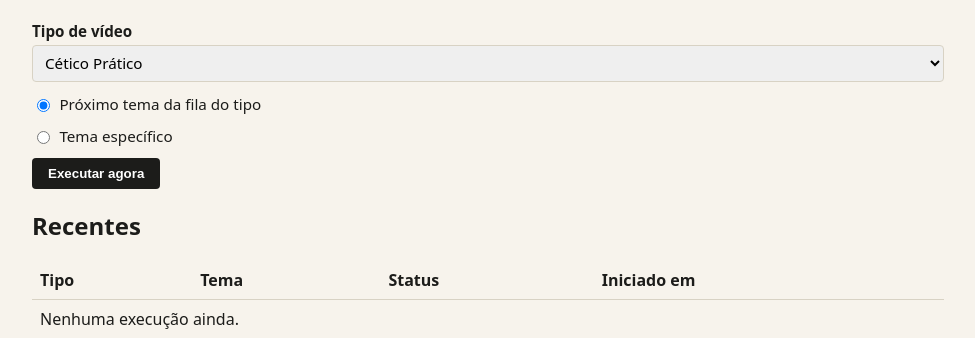
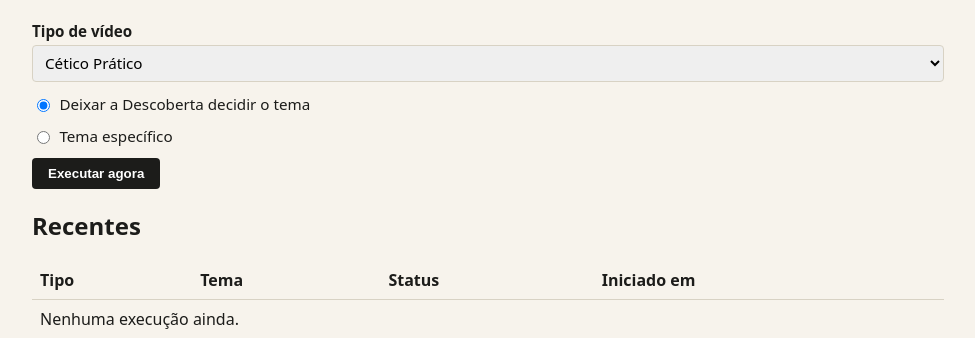
Before and after one commit to DaviASCardoso/youtube_video_generator, a FastAPI app: page /execucoes in a window 1280 px wide. Shown: the part 136-474 px from the top of the page, without its empty margins (152-1127 px from the left). Run offline with FastAPI, Linux system fonts and the light colour scheme; some libraries are stand-ins or nearby versions.

Commit message:
Rótulo do disparo manual: Descoberta decide o tema
Co-Authored-By: Claude Opus 4.8 <noreply@anthropic.com>

```diff
--- a/api/templates/execucoes_index.html
+++ b/api/templates/execucoes_index.html
@@ -16,7 +16,7 @@
 
   <label style="display:flex; align-items:center; gap:0.4rem">
     <input type="radio" x-model="modo" value="fila" checked style="width:auto">
-    Próximo tema da fila do tipo
+    Deixar a Descoberta decidir o tema
   </label>
   <label style="display:flex; align-items:center; gap:0.4rem">
     <input type="radio" x-model="modo" value="manual" style="width:auto">
```
